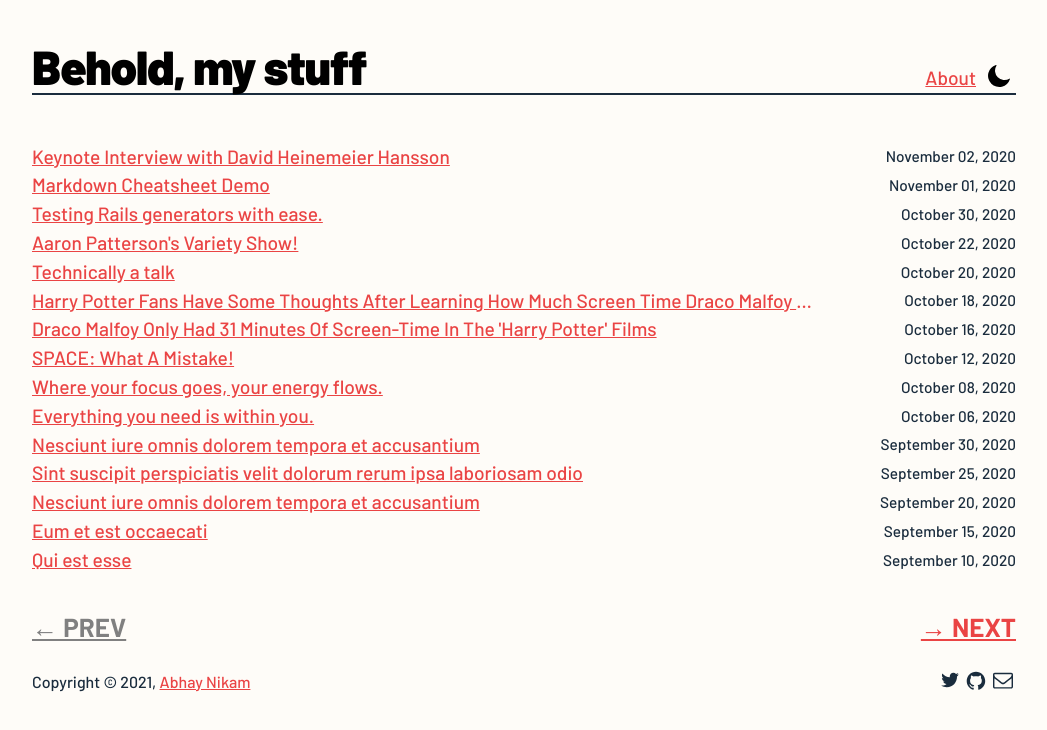
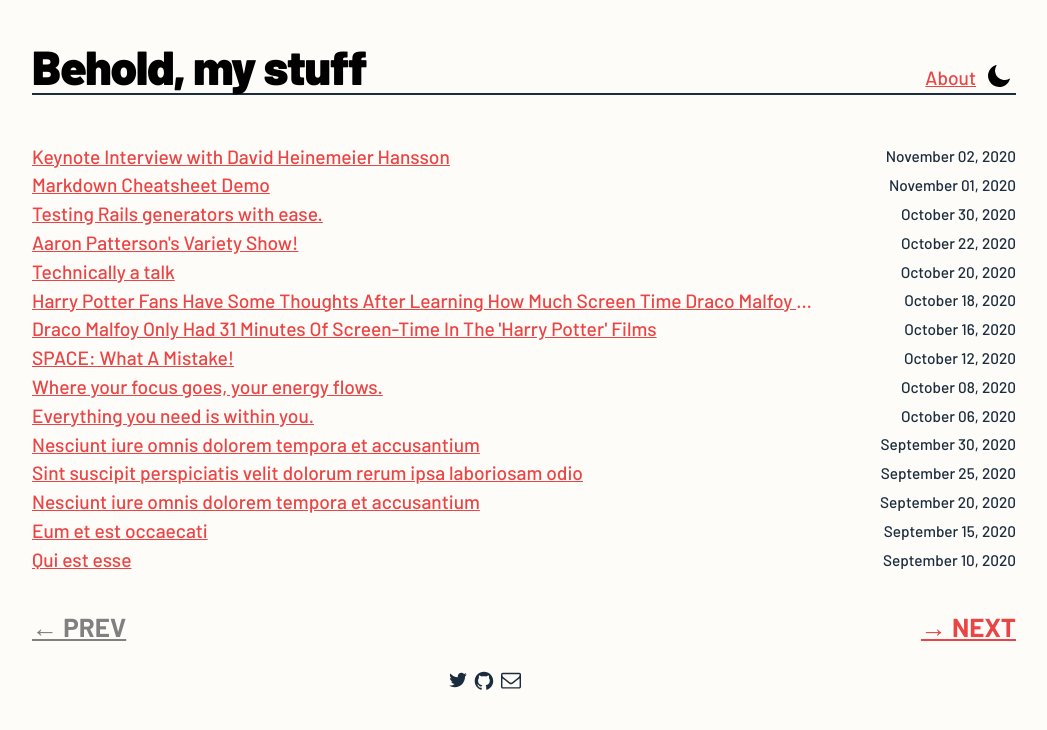
Before and after one commit to xgandiaga/xgandiaga.com, a Gatsby site: page / in a window 1280 px wide. Shown: the whole page, without its empty margins (116-1163 px from the left). Built offline with nearby package versions, Linux system fonts and the light colour scheme; Gatsby itself is replaced by a stand-in of ours; some packages are replaced by stand-ins of ours.

Commit message:
Dunno which changes this are

```diff
--- a/config.js
+++ b/config.js
@@ -3,7 +3,7 @@
 module.exports = {
   url: `https://www.xgandiaga.com`,
   description: `Random stuff`,
-  pathPrefix: '/xgandiaga.com',
+  pathPrefix: '/',
   title: `Behold, my stuff`,
   disqusShortname: '',
   postsPerPage: 15,
--- a/src/components/layout.js
+++ b/src/components/layout.js
@@ -43,10 +43,6 @@ const Layout = ({ location, title, children }) => {
           </header>
           <main>{children}</main>
           <footer className="d-flex">
-            <div className="copyright-text">
-              Copyright © {new Date().getFullYear()},&nbsp;
-              <a href="http://abhaynikam.me/">Abhay Nikam</a>
-            </div>
             <div className="footer-icon-group">
               <FooterSocialIcons />
             </div>
```
Also changed, not shown: content/assets/profile-pic.jpg, 1 other file.
